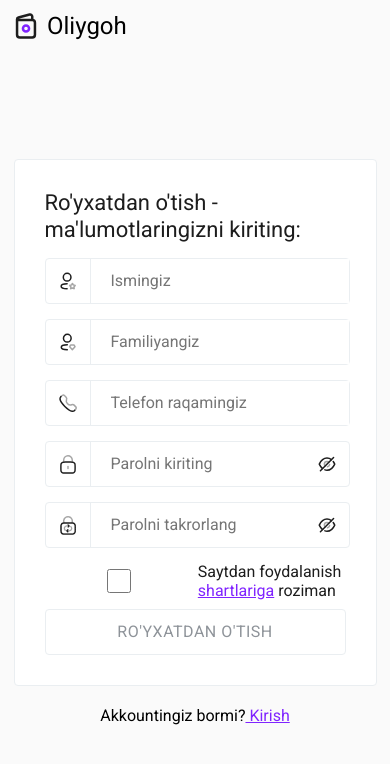
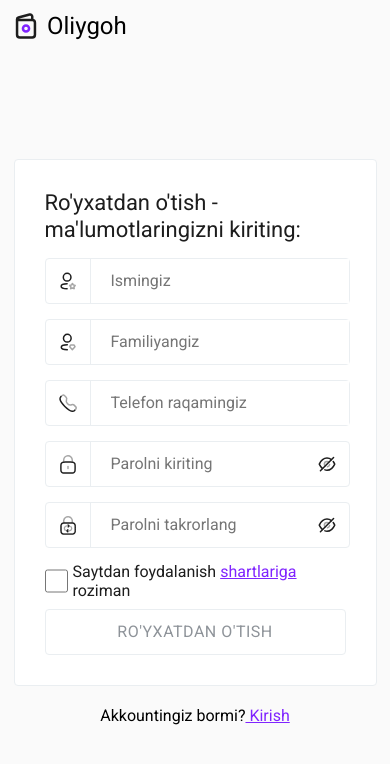
Before and after one commit to Sayyoraxon/oliygoh, a React (Create React App) app: page /signUp in a window 390 px wide. Shown: the top 764 px of the page. Built offline with nearby package versions, Linux system fonts and the light colour scheme; the HTML template or start-up script is replaced by a standard one.

Commit message:
second commit

```diff
--- a/src/components/style.css
+++ b/src/components/style.css
@@ -395,8 +395,13 @@ input.check {
   }
 
   .input_div input {
-    width: 215px;
+    width: 246px;
   }
+
+  .inputdiv input {
+    width: 24px
+  }
+
 
   .div1, .div2, .div3, .div4 {
     left: 277px;
@@ -429,7 +434,5 @@ input.check {
     left: auto;
   }
 
-  .input_div input, .inputdiv input {
-    width: 283px;
-  }
+
 }
```
Also changed, not shown: 1 other file (tests, documents, lock files or other folders).
